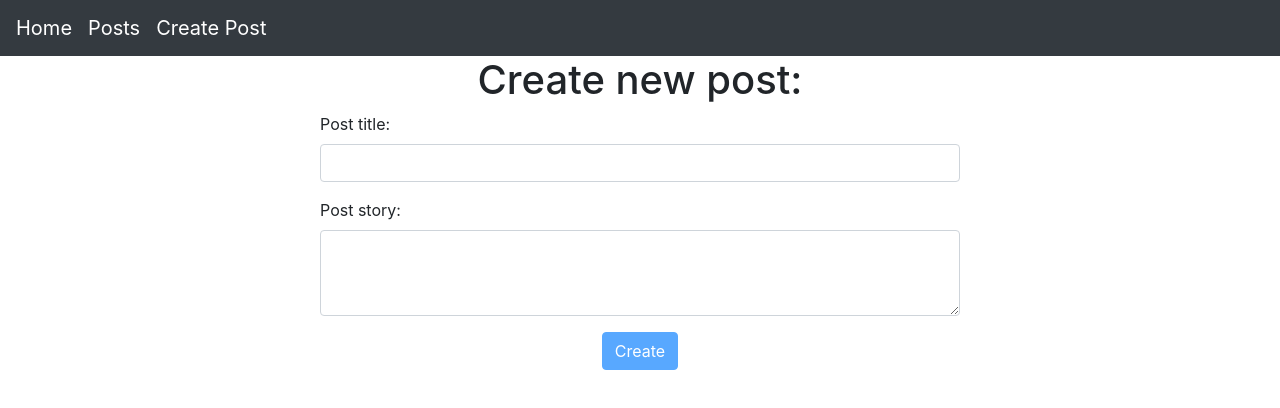
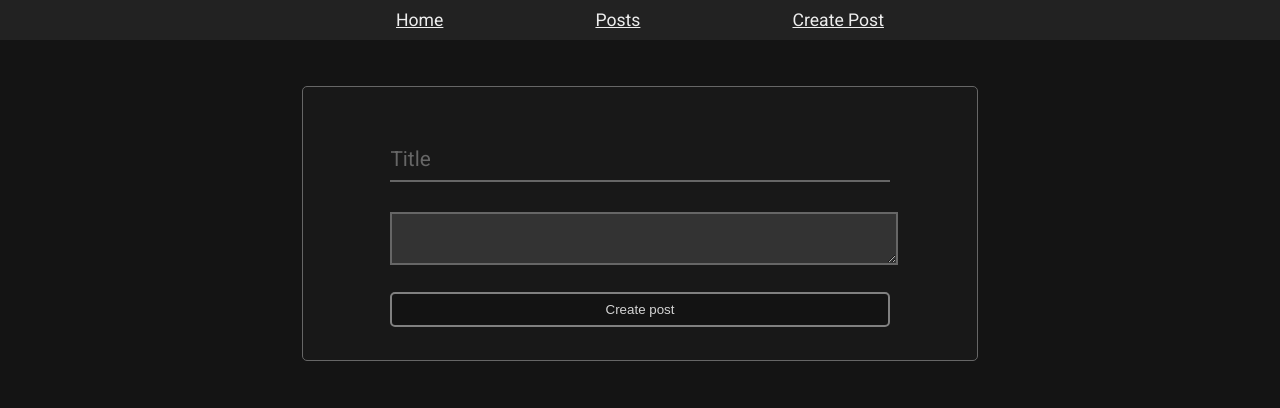
Before and after one commit to Iipal/posts-job-test, a Next.js app: page /posts/new in a window 1280 px wide. Shown: the top 408 px of the page. Built offline with nearby package versions, Linux system fonts and the light colour scheme.

Commit message:
injected support fro styled-components instead of bootstrap4

```diff
--- a/layouts/MainLayout.tsx
+++ b/layouts/MainLayout.tsx
@@ -1,6 +1,30 @@
 import Head from "next/head";
 import Link from "next/link";
 import styled from "styled-components";
+
+const Nav = styled.nav`
+  position: fixed;
+  height: 40px;
+  left: 0;
+  top: 0;
+  right: 0;
+  background: #222;
+  display: flex;
+  justify-content: space-around;
+  padding: 0 25% 0 25%;
+  align-items: center;
+
+  > a {
+    font-size: 1.1rem;
+    color: #eee;
+  }
+`;
+
+const Main = styled.main`
+  margin-top: 60px;
+  padding: 1rem;
+  text-align: center;
+`;
 
 export function MainLayout({ children, title = "Posts app" }) {
   return (
@@ -8,29 +32,23 @@ export function MainLayout({ children, title = "Posts app" }) {
       <Head>
         <title>{title}</title>
         <link
-          rel='stylesheet'
-          href='https://stackpath.bootstrapcdn.com/bootstrap/4.5.2/css/bootstrap.min.css'
-          integrity='sha384-JcKb8q3iqJ61gNV9KGb8thSsNjpSL0n8PARn9HuZOnIxN0hoP+VmmDGMN5t9UJ0Z'
-          crossOrigin='anonymous'
-        />
-        <link
           href='https://fonts.googleapis.com/css2?family=Roboto&display=swap'
           rel='stylesheet'
         />
       </Head>
 
-      <nav className='navbar navbar-expand-lg navbar-dark bg-dark'>
+      <Nav>
         <Link href='/'>
-          <a className='navbar-brand'>Home</a>
+          <a>Home</a>
         </Link>
         <Link href='/posts'>
-          <a className='navbar-brand'>Posts</a>
+          <a>Posts</a>
         </Link>
         <Link href='/posts/new'>
-          <a className='navbar-brand'>Create Post</a>
+          <a>Create Post</a>
         </Link>
-      </nav>
-      <main className='text-center'>{children}</main>
+      </Nav>
+      <Main>{children}</Main>
     </>
   );
 }
--- a/package.json
+++ b/package.json
@@ -20,12 +20,14 @@
     "@typescript-eslint/eslint-plugin": "^4.4.0",
     "@typescript-eslint/parser": "^4.4.0",
     "axios": "^0.20.0",
+    "babel-plugin-styled-components": "^1.11.1",
     "eslint": "^7.11.0",
     "eslint-plugin-react": "^7.21.4",
     "react-redux": "^7.2.1",
     "redux": "^4.0.5",
     "redux-devtools-extension": "^2.13.8",
     "redux-thunk": "^2.3.0",
+    "styled-components": "^5.2.0",
     "typescript": "^4.0.3"
   }
 }
--- a/pages/_app.tsx
+++ b/pages/_app.tsx
@@ -1,13 +1,28 @@
-import "../styles/globals.css";
+import { createGlobalStyle } from "styled-components";
+import { Provider } from "react-redux";
 import { useStore } from "../redux/store";
-import { Provider } from "react-redux";
+import { AppProps } from "next/dist/next-server/lib/router/router";
 
-export default function PostsApp({ Component, pageProps }) {
+const GlobalStyle = createGlobalStyle`
+  body {
+    margin: 0;
+    padding: 0;
+    box-sizing: border-box;
+    font-family: "Roboto", sans-serif;
+    background: #141414;
+    color: #eee;
+  }
+`;
+
+export default function PostsApp({ Component, pageProps }: AppProps) {
   const store = useStore({});
 
   return (
-    <Provider store={store}>
-      <Component {...pageProps} />
-    </Provider>
+    <>
+      <GlobalStyle />
+      <Provider store={store}>
+        <Component {...pageProps} />
+      </Provider>
+    </>
   );
 }
--- a/pages/posts/new.tsx
+++ b/pages/posts/new.tsx
@@ -1,43 +1,119 @@
 import { MainLayout } from "../../layouts/MainLayout";
-import Alert from "../../components/Alert";
-import { useState, useEffect } from "react";
+import { useState } from "react";
 import { useDispatch } from "react-redux";
 import { createPost } from "../../redux/actions";
 import { PostData } from "../../interfaces/PostData";
+import styled from "styled-components";
 
-const EMPTY_TITLE_INPUT = "Title can not be empty.";
-const EMPTY_BODY_INPUT = "Your story can not be empty.";
+const Form = styled.form`
+  width: 50%;
+  margin: 10px auto;
+  padding: 25px;
+  border: 1px solid #666;
+  border-radius: 5px;
+  background: #181818;
+`;
+
+const FormGroup = styled.div`
+  position: relative;
+  padding: 15px 0 0;
+  margin: 15px auto;
+  width: 80%;
+
+  > label {
+    position: absolute;
+    top: 0;
+    display: block;
+    transition: 0.2s;
+    font-size: 1rem;
+    color: #666;
+  }
+
+  > input {
+    font-family: inherit;
+    width: 100%;
+    border: 0;
+    border-bottom: 2px solid #666;
+    outline: 0;
+    font-size: 1.3rem;
+    color: #fff;
+    padding: 7px 0;
+    background: transparent;
+    transition: border-color 0.2s;
+
+    &::placeholder {
+      color: transparent;
+    }
+
+    &:placeholder-shown ~ .form__label {
+      font-size: 1.3rem;
+      cursor: text;
+      top: 20px;
+    }
+  }
+  > input:focus {
+    ~ .form__label {
+      position: absolute;
+      top: 0;
+      display: block;
+      transition: 0.2s;
+      font-size: 1rem;
+      color: #ddd;
+      font-weight: 700;
+    }
+    padding-bottom: 6px;
+    font-weight: 700;
+    border-width: 3px;
+    border-image: linear-gradient(to right, #eee, #666);
+    border-image-slice: 1;
+  }
+
+  > textarea {
+    color: #eee;
+    background: #333;
+    width: 100%;
+    border: 0;
+    border: 2px solid #666;
+    outline: 0;
+    overflow: auto;
+    resize: vertical;
+    max-height: 256px;
+  }
+`;
+
+const FormSubmitButton = styled.button`
+  display: inline-block;
+  border-radius: 5px;
+  padding: 0.5rem 0;
+  margin: 0.5rem 1rem;
+  width: 80%;
+  background: #131313;
+  color: #d4d4d4;
+  border: 2px solid gray;
+  transition: 0.3s;
+
+  &:hover {
+    background: #222;
+  }
+
+  &:disabled,
+  &[disabled] {
+    color: #aaa;
+    background: black;
+  }
+`;
 
 export default function NewPost() {
   const [title, setTitle] = useState("");
-  const [titleDirty, setTitleDirty] = useState(false);
-  const [titleError, setTitleError] = useState(EMPTY_TITLE_INPUT);
   const [body, setBody] = useState("");
-  const [bodyDirty, setBodyDirty] = useState(false);
-  const [bodyError, setBodyError] = useState(EMPTY_BODY_INPUT);
-  const [validForm, setValidForm] = useState(false);
   const dispatch = useDispatch();
-
-  useEffect(() => {
-    if (titleError || bodyError) {
-      setValidForm(false);
-    } else {
-      setValidForm(true);
-    }
-  }, [titleError, bodyError]);
 
   const titleHandler = (e) => {
     setTitle(e.target.value);
-    if (e.target.value) {
-      setTitleError("");
-    }
   };
 
   const bodyHandler = (e) => {
     setBody(e.target.value);
-    if (e.target.value) {
-      setBodyError("");
-    }
   };
 
   const handlerSubmit = (e) => {
@@ -54,40 +130,34 @@ export default function NewPost() {
 
   return (
     <MainLayout>
-      <form
-        className='w-50'
-        style={{ marginLeft: "auto", marginRight: "auto" }}
-        onSubmit={handlerSubmit}>
-        <h1>Create new post:</h1>
-        <div className='form-group text-left'>
-          <label htmlFor='post-title'>Post title:</label>
+      <Form onSubmit={handlerSubmit}>
+        <FormGroup>
           <input
             onChange={(e) => titleHandler(e)}
             value={title}
-            onBlur={(e) => setTitleDirty(true)}
             name='title'
-            type='text'
-            className='form-control'
+            type='input'
+            placeholder='Title'
             id='title'
+            required
           />
-          {titleDirty && titleError && <Alert text={titleError} />}
-        </div>
-        <div className='form-group text-left'>
-          <label htmlFor='post-body'>Post story:</label>
+          <label htmlFor='post-title' className='form__label'>
+            Title
+          </label>
+        </FormGroup>
+
+        <FormGroup>
           <textarea
             onChange={(e) => bodyHandler(e)}
             value={body}
-            onBlur={(e) => setBodyDirty(true)}
             name='body'
-            className='form-control'
             id='post-body'
-            rows={3}></textarea>
-          {bodyDirty && bodyError && <Alert text={bodyError} />}
-        </div>
-        <button disabled={!validForm} type='submit' className='btn btn-primary mb-2'>
-          Create
-        </button>
-      </form>
+            rows={3}
+            required></textarea>
+        </FormGroup>
+
+        <FormSubmitButton type='submit'>Create post</FormSubmitButton>
+      </Form>
     </MainLayout>
   );
 }
```
Also changed, not shown: components/Post.tsx (+48 -9 lines), pages/_documents.tsx (added, +35 -0 lines), pages/index.tsx (+26 -8 lines), pages/posts.tsx (+25 -5 lines), pages/posts/[id].tsx (+2 -5 lines), styles/Home.module.css (deleted, +0 -122 lines), .babelrc (added), 2 other files (tests, documents, lock files or other folders).
